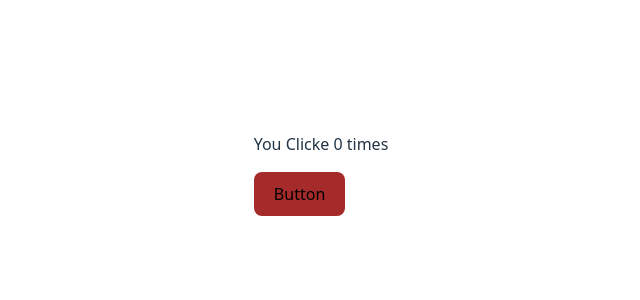
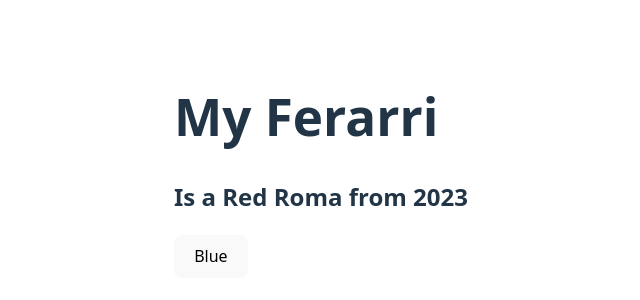
Before and after one commit to gasanashema/React, a React (Vite) app in the folder small-projects/: page / in a window 1280 px wide. Shown: the part 234-534 px from the top of the page, without its empty margins (319-959 px from the left). Built offline with nearby package versions, Linux system fonts and the light colour scheme.

Commit message:
Car component

```diff
--- a/small-projects/src/App.jsx
+++ b/small-projects/src/App.jsx
@@ -4,6 +4,7 @@ import DynamicButton from "./components/DynamicButton"
 import CounterButton from "./components/CounterButton"
 import { useState } from "react"
 import FormHandling from "./components/FormHandling"
+import Car from "./components/Car"
 function App() {
 //  const [arr,setArr] = useState({'1':'red','2':'yellow','3':'Green'})
 //  const handleClick = (id)=>{
@@ -22,9 +23,10 @@ function App() {
       </div> */}
 
 
-      <CounterButton color={'brown'}/>
+      {/* <CounterButton color={'brown'}/> */}
 
       {/* <FormHandling /> */}
+      <Car />
     </>
   )
 }
--- /dev/null
+++ b/small-projects/src/components/Car.jsx
@@ -0,0 +1,23 @@
+import { useState } from "react";
+
+export default function Car(){
+    const [car,setCar] = useState({
+        brand: "Ferarri",
+        model: "Roma",
+        year: "2023",
+        color: "Red"
+    });
+    const changeColor = () =>{
+        setCar(prvState => {
+            return {...prvState,color:prvState.color =='Blue'?'Red':'Blue'}
+        })
+    }
+
+    return (
+        <>
+        <h1>My {car.brand}</h1>
+        <h2>Is a {car.color} {car.model} from {car.year} </h2>
+        <button onClick={changeColor}>{car.color =='Blue'?'Red':'Blue'}</button>
+        </>
+    )
+}
```
